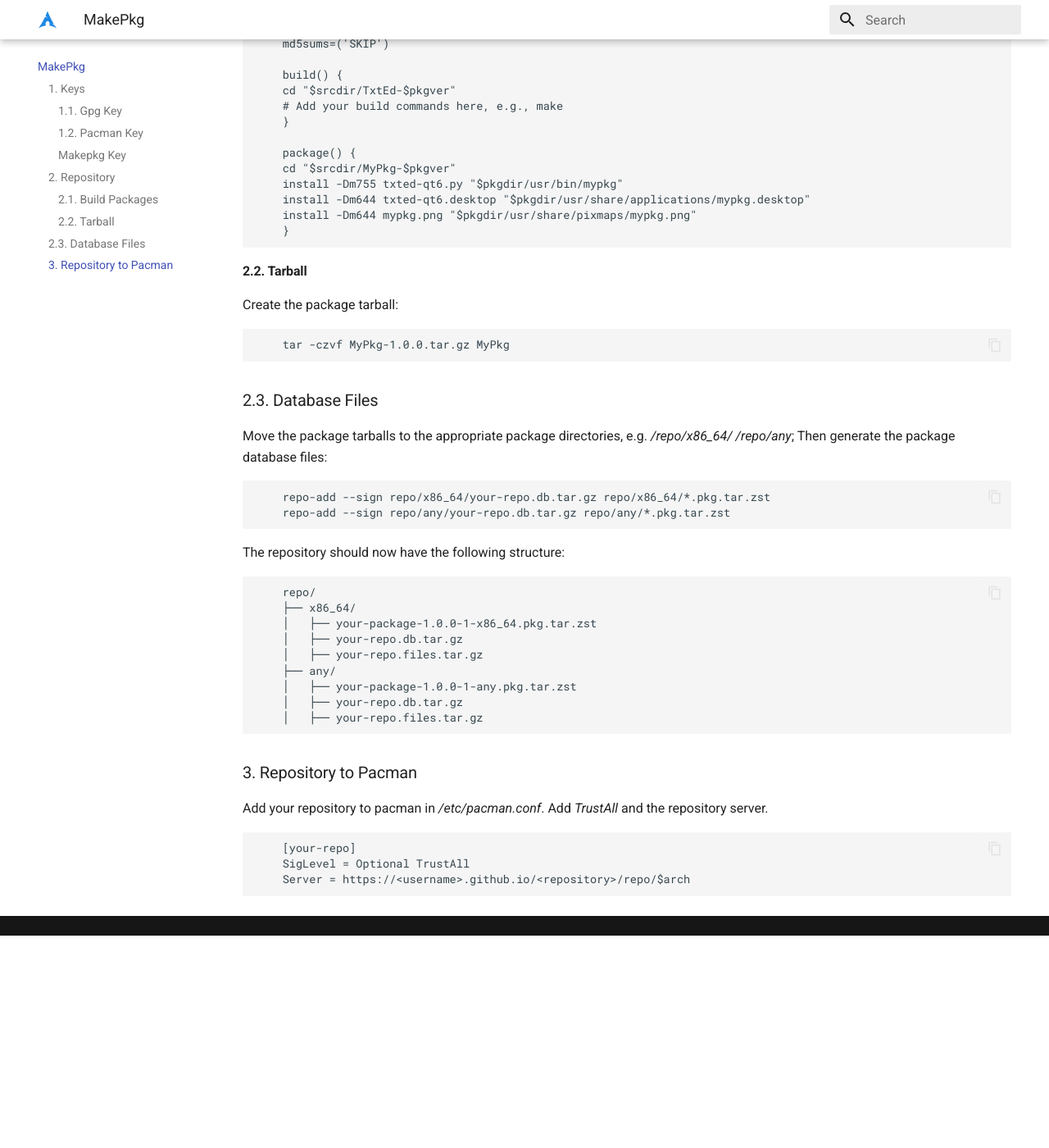
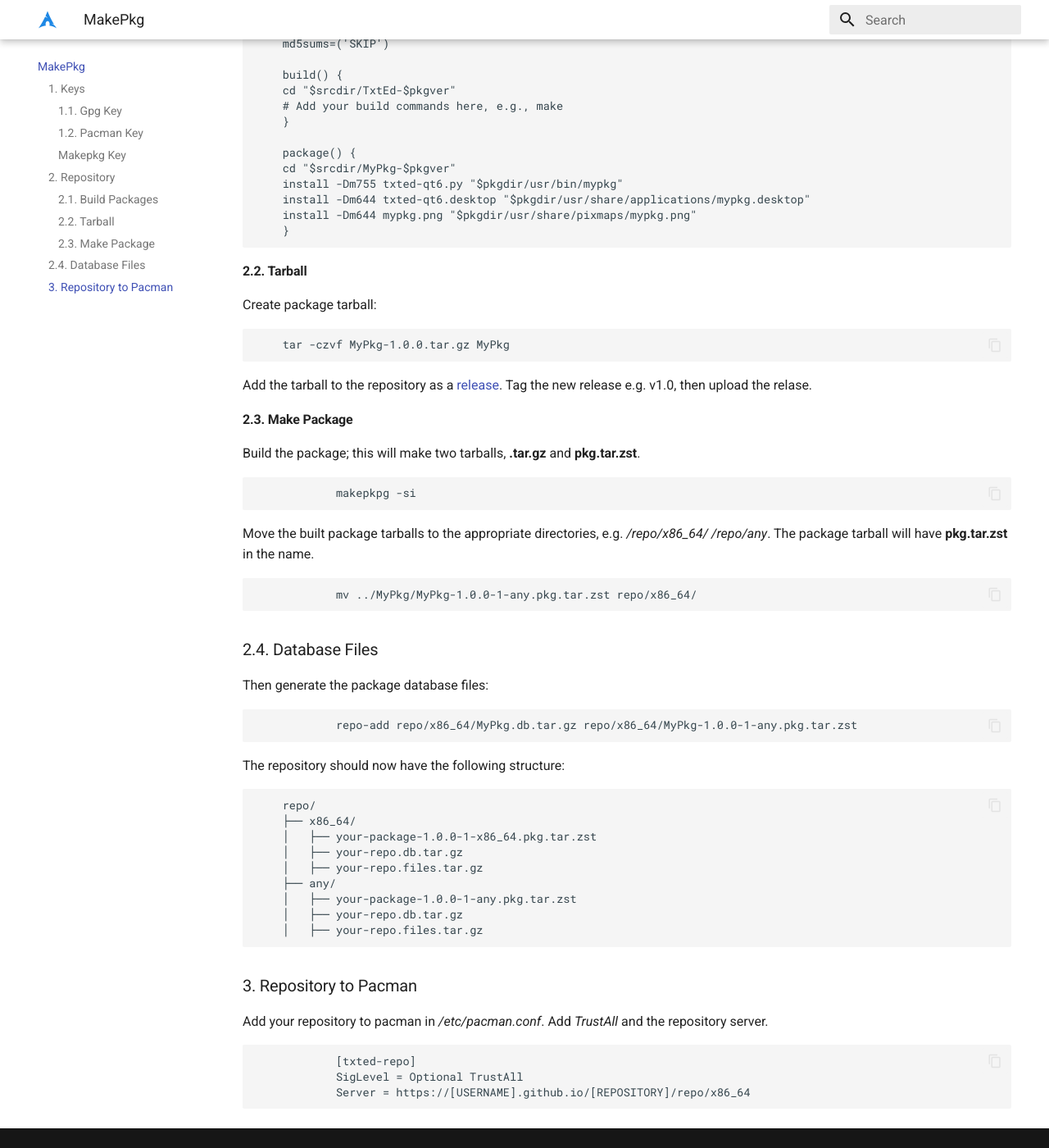
Before and after one commit to l0vemimi/ArchBtw, an MkDocs documentation site: the page built from docs/makepkg.md, in a window 1280 px wide and 1400 px high, scrolled down 1733 px. Shown: the whole window at 82% size. Built offline with MkDocs 1.6.1 and Material for MkDocs 9.7.7, drawn with Linux system fonts in a browser that asks for light colours; the version menu is left out; before the commit the page ends 2874 px from its top, so only the background shows below that.

Commit message:
update makepkg.md

```diff
--- a/docs/makepkg.md
+++ b/docs/makepkg.md
@@ -83,16 +83,29 @@ Create a PKGBUILD file; View archwiki [creating packages](https://wiki.archlinux
 
 #### 2.2. Tarball
 
-Create the package tarball:
+Create package tarball:
 
         tar -czvf MyPkg-1.0.0.tar.gz MyPkg
 
-### 2.3. Database Files
+Add the tarball to the repository as a [release](https://docs.github.com/en/repositories/releasing-projects-on-github/about-releases). Tag the new release e.g. v1.0, then upload the relase.
 
-Move the package tarballs to the appropriate package directories, e.g. */repo/x86_64/ /repo/any*; Then generate the package database files:
+#### 2.3. Make Package
 
-        repo-add --sign repo/x86_64/your-repo.db.tar.gz repo/x86_64/*.pkg.tar.zst
-        repo-add --sign repo/any/your-repo.db.tar.gz repo/any/*.pkg.tar.zst
+Build the package; this will make two tarballs, **.tar.gz** and **pkg.tar.zst**.
+
+                makepkpg -si
+
+Move the built package tarballs to the appropriate directories, e.g. */repo/x86_64/ /repo/any*. The package tarball will have **pkg.tar.zst** in the name.
+
+                mv ../MyPkg/MyPkg-1.0.0-1-any.pkg.tar.zst repo/x86_64/
+
+### 2.4. Database Files
+
+
+
+Then generate the package database files:
+
+                repo-add repo/x86_64/MyPkg.db.tar.gz repo/x86_64/MyPkg-1.0.0-1-any.pkg.tar.zst
 
 The repository should now have the following structure:
 
@@ -110,6 +123,6 @@ The repository should now have the following structure:
 
 Add your repository to pacman in */etc/pacman.conf*. Add *TrustAll* and the repository server.
 
-        [your-repo]
-        SigLevel = Optional TrustAll
-        Server = https://<username>.github.io/<repository>/repo/$arch
+                [txted-repo]
+                SigLevel = Optional TrustAll
+                Server = https://[USERNAME].github.io/[REPOSITORY]/repo/x86_64
```
